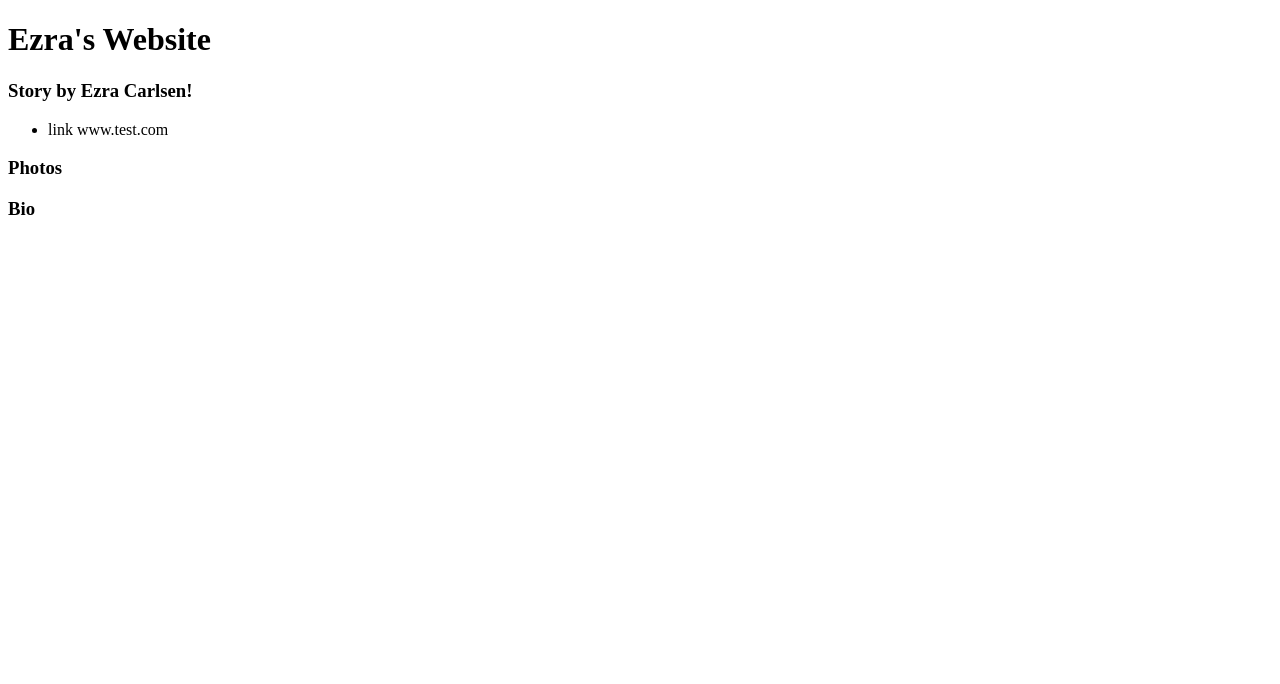
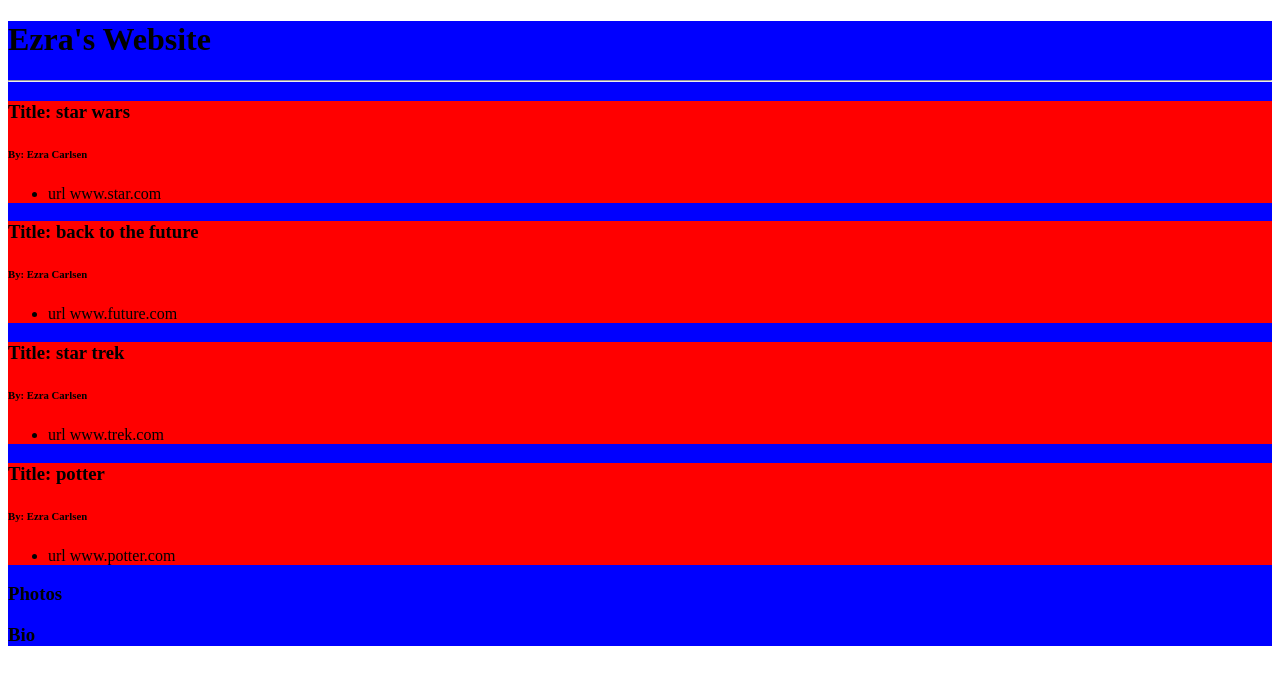
Before and after one commit to eliotcarlsen/ezraswebsite, a React app: page / in a window 1280 px wide. Shown: the top 684 px of the page. Built offline with nearby package versions, Linux system fonts and the light colour scheme.

Commit message:
not sure

```diff
--- a/package.json
+++ b/package.json
@@ -27,7 +27,8 @@
   "dependencies": {
     "prop-types": "^15.5.10",
     "react": "^15.6.2",
-    "react-dom": "^15.6.2"
+    "react-dom": "^15.6.2",
+    "styled-jsx": "^2.2.6"
   },
   "devDependencies": {
     "babel-core": "^6.26.0",
--- a/src/components/App.jsx
+++ b/src/components/App.jsx
@@ -3,7 +3,8 @@ import Navbar from './Navbar';
 
 function App(){
   var mainStyles = {
-    backgroundImage: 'assets/img/ElCaminoShasta.jpg'
+    backgroundColor: 'blue',
+    backgroundImage: "../../assets/ElCaminoShasta.jpg"
   };
   return (
     <div style={mainStyles}>
--- a/src/components/Navbar.jsx
+++ b/src/components/Navbar.jsx
@@ -1,16 +1,16 @@
 import React from 'react';
 import Header from './Header';
-import Stories from './Stories';
+import StoryList from './StoryList';
 import Photos from './Photos';
 import Bio from './Bio';
 
 function Navbar() {
   return (
     <div>
-      <Header/>
-      <Stories/>
-      <Photos/>
-      <Bio/>
+      <Header />
+      <StoryList />
+      <Photos />
+      <Bio />
     </div>
   );
 }
--- a/src/components/Stories.jsx
+++ b/src/components/Stories.jsx
@@ -1,14 +1,27 @@
 import React from 'react';
-import Story from './Story';
+import PropTypes from 'prop-types';
 
-function Stories() {
+function Stories(props) {
   return (
     <div>
-      <Story
-        author='Ezra Carlsen!'
-        url='www.test.com' />
+      <style jsx>{`
+        div {
+          background-color: red;
+        }
+      `}</style>
+      <h3>Title: {props.title}</h3>
+      <h6>By: {props.author}</h6>
+      <ul>
+        <li>url {props.url}</li>
+      </ul>
     </div>
   );
 }
 
+Stories.propTypes = {
+  author: PropTypes.string.isRequired,
+  title: PropTypes.string.isRequired,
+  url: PropTypes.string.isRequired
+};
+
 export default Stories;
--- a/src/components/Story.jsx
+++ /dev/null
@@ -1,20 +0,0 @@
-import React from 'react';
-import PropTypes from 'prop-types';
-
-function Story(props) {
-  return (
-    <div>
-      <h3>Story by {props.author}</h3>
-      <ul>
-        <li>link {props.url}</li>
-      </ul>
-    </div>
-  );
-}
-
-Story.propTypes = {
-  author: PropTypes.string.isRequired,
-  url: PropTypes.string.isRequired
-};
-
-export default Story;
--- /dev/null
+++ b/src/components/StoryList.jsx
@@ -0,0 +1,41 @@
+import React from 'react';
+import Stories from './Stories';
+
+var masterStoryList = [
+  {
+    author:'Ezra Carlsen',
+    title:'star wars',
+    url:'www.star.com'
+  },
+  {
+    author:'Ezra Carlsen',
+    title:'back to the future',
+    url:'www.future.com'
+  },
+  {
+    author:'Ezra Carlsen',
+    title:'star trek',
+    url:'www.trek.com'
+  },
+  {
+    author:'Ezra Carlsen',
+    title:'potter',
+    url:'www.potter.com'
+  }
+];
+
+function StoryList() {
+  return (
+    <div>
+      <hr />
+      {masterStoryList.map((stories, index) =>
+        <Stories author={stories.author}
+          title={stories.title}
+          url={stories.url}
+          key={index} />
+      )}
+    </div>
+  );
+}
+
+export default StoryList;
--- a/webpack.config.js
+++ b/webpack.config.js
@@ -51,7 +51,8 @@ module.exports = {
             "react",
           ],
           plugins: [
-            "react-hot-loader/babel"
+            "react-hot-loader/babel",
+            "styled-jsx/babel"
           ]
         }
       }
```
Also changed, not shown: .eslintrc.json, assets/ElCaminoShasta.jpg (renamed from assets/img/ElCaminoShasta.jpg), 1 other file (tests, documents, lock files or other folders).
